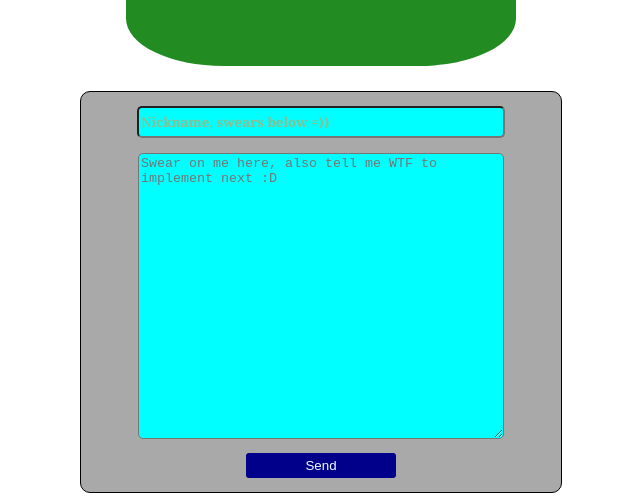
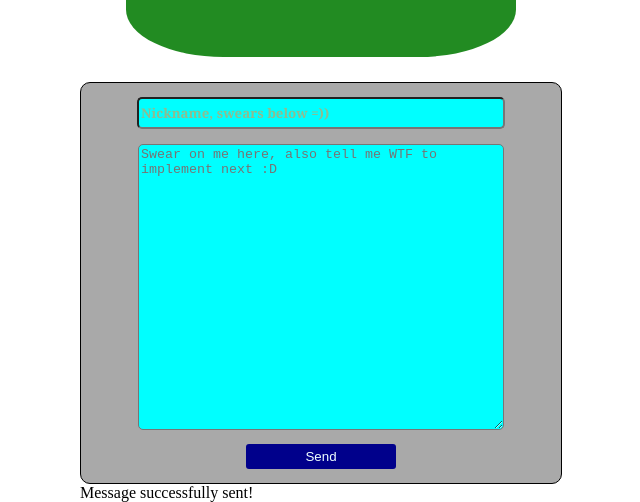
Before and after one commit to takegabriel08/eyekiller, a website: page public/index.html in a window 1280 px wide. Shown: the part 338-840 px from the top of the page, without its empty margins (327-967 px from the left). Drawn offline with Linux system fonts and the light colour scheme.

Commit message:
Update index.html

```diff
--- a/public/index.html
+++ b/public/index.html
@@ -35,6 +35,7 @@
         <textarea name="" placeholder="Swear on me here, also tell me WTF to implement next :D" id="contact-body" cols="30" rows="10"></textarea>
         <input type="submit" id="contact-btn" value="Send" />
       </div>
+      <div id="contact-success">Message successfully sent!</div>
     </div>
   </div>
 
```
